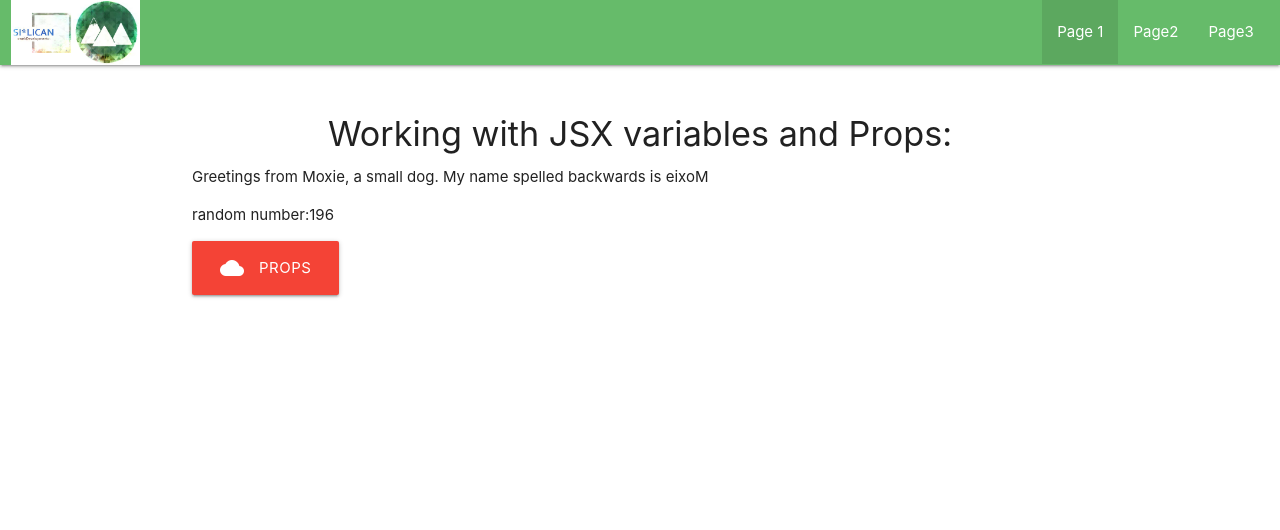
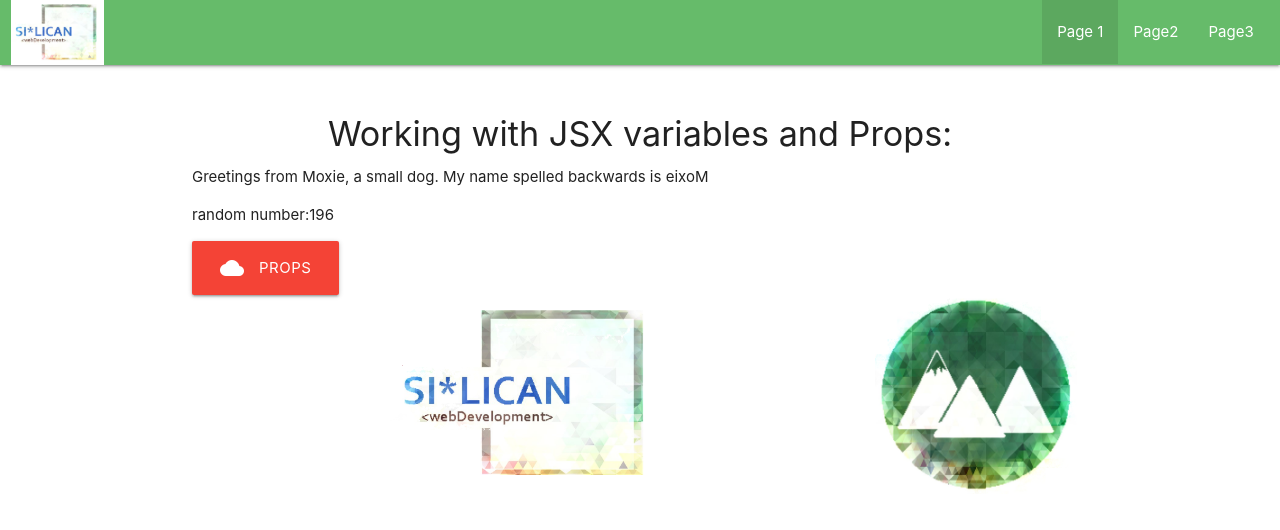
Before and after one commit to CM-GDev/state-exercises, a React (Create React App) app: page / in a window 1280 px wide. Shown: the top 530 px of the page. Built offline with nearby package versions, Linux system fonts and the light colour scheme.

Commit message:
updated page1 images

```diff
--- a/src/components/Navigation.js
+++ b/src/components/Navigation.js
@@ -1,7 +1,7 @@
 // importing react, react components and materialize css variable
 import React, {useEffect} from 'react';
 // import Background from '../img/beach.jpg';
-import Silac from './img/combined.png';
+import Silac from './img/logo1.png';
 import M from "materialize-css";
 
 // establishing some style variables
--- a/src/components/pages/Page1.js
+++ b/src/components/pages/Page1.js
@@ -1,8 +1,20 @@
 import React from "react";
+import logo from "../img/logo1.png"
+import icon from "../img/icon1.png"
 // constants
 const pet = "Moxie";
 const num1 = 3.5;
 const num2 = 7 ;
+
+// styles
+// const styles = {
+//     colHeight: {
+//         height: '50px'
+//     },
+//     marLeft: {
+//         marginLeft: "0px"
+//     }
+// }
 
 export default function Page1(props) {
     // console.log(props)
@@ -18,6 +30,14 @@ export default function Page1(props) {
                 </p>
                 <a className={`waves-effect btn-${props.size} red`} href="https://www.google.com" target="blank"><i className={`material-icons ${props.side}`}>{props.icon}</i>Props</a>
             </div>
+            <div className="row valign-wrapper" >
+                <div className="col s12 m4">
+                    <img src={logo} alt="silican logo" className="responsive-img"/>
+                </div>
+                <div className="col s12 m3">
+                    <img src={icon} alt="silican icon" className="responsive-img"/>
+                </div>
+            </div>
         </main>
     )
 }
```
Also changed, not shown: src/components/img/icon1.png (added).
